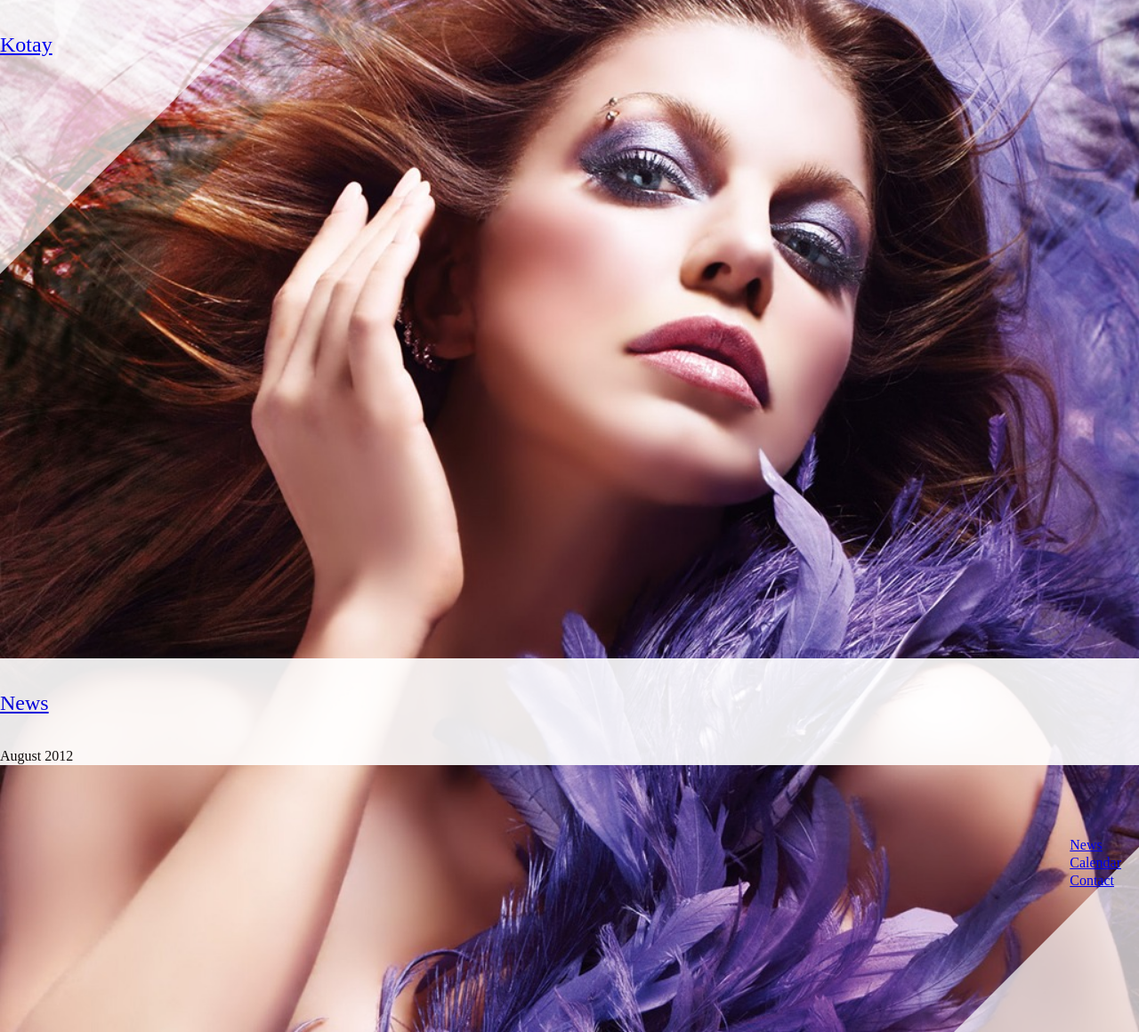
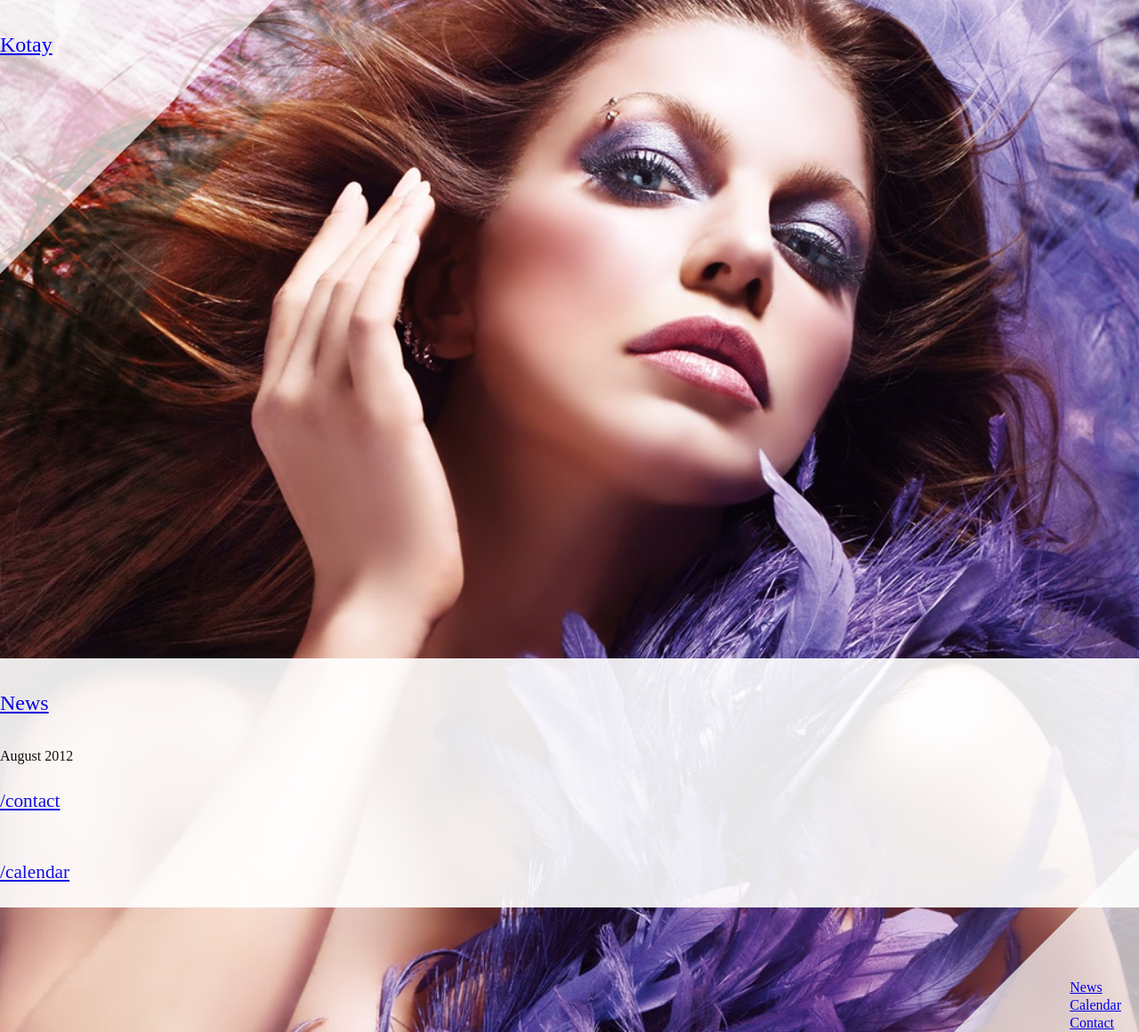
Before and after one commit to metamn/kotay, a Jekyll site: the page built from _posts/2012-08-04-news.html, in a window 1280 px wide and 1160 px high. Shown: the whole window at 89% size. Built offline with Jekyll 4.4.1, drawn with Linux system fonts in a browser that asks for light colours; nearby versions of some CDN libraries.

Commit message:
Article list / archive added

```diff
--- a/_posts/2012-08-04-news.html
+++ b/_posts/2012-08-04-news.html
@@ -1,3 +1,13 @@
 ---
 layout: post
 ---
+
+<div id="items">
+{% for post in site.posts %}
+  {% if post.title != 'News' %}
+  <div id="item">
+    <h2><a href="{{ post.url }}" alt="{{ post.title }}">{{ post.url }}</a></h2>
+  </div>
+  {% endif %}
+{% endfor %}
+</div>
```
Also changed, not shown: 3 other files.
